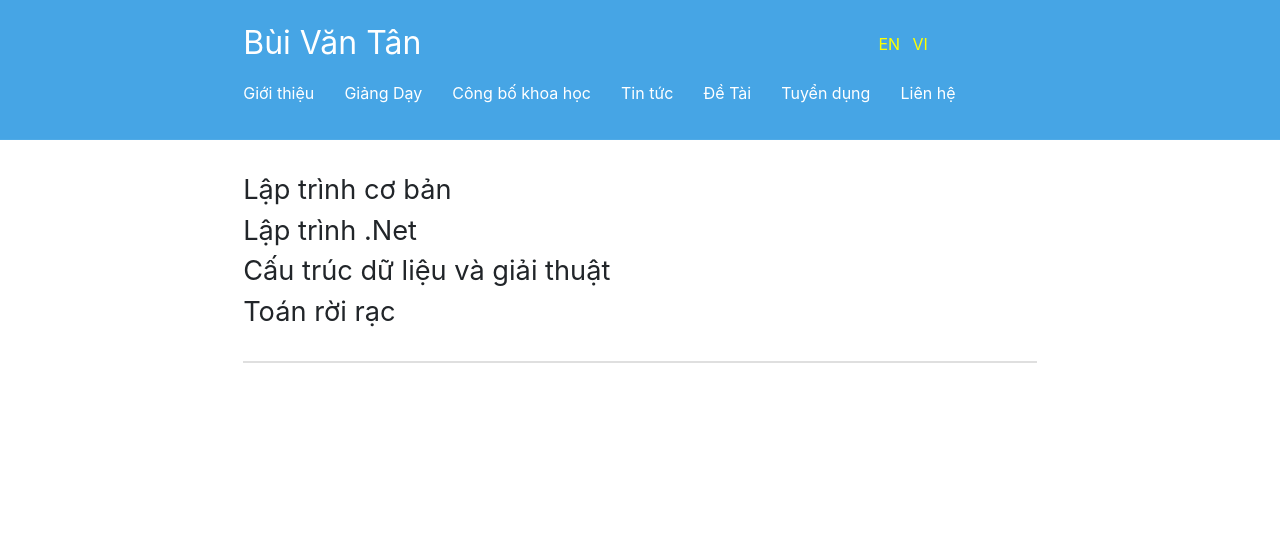
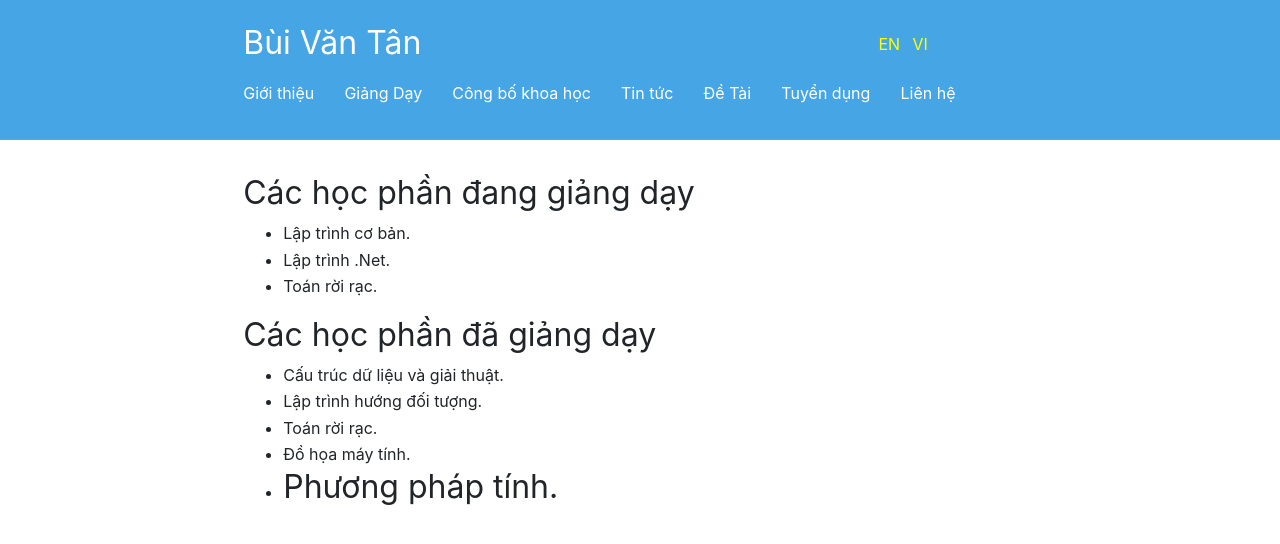
Before and after one commit to BuiTan/BuiTan.github.io, a Jekyll site: the page built from vi/Members.md, in a window 1280 px wide. Shown: the top 544 px of the page. Built offline with Jekyll 4.4.1, drawn with Linux system fonts in a browser that asks for light colours.

Commit message:
Update Members.md

```diff
--- a/vi/Members.md
+++ b/vi/Members.md
@@ -5,8 +5,15 @@ lang: VI
 ref: Members
 order: 1
 ---
-# Lập trình cơ bản
-# Lập trình .Net
-# Cấu trúc dữ liệu và giải thuật
-# Toán rời rạc
+## Các học phần đang giảng dạy
+* Lập trình cơ bản.
+* Lập trình .Net.
+* Toán rời rạc.
+
+## Các học phần đã giảng dạy
+* Cấu trúc dữ liệu và giải thuật.
+* Lập trình hướng đối tượng.
+* Toán rời rạc.
+* Đồ họa máy tính.
+* Phương pháp tính.
 ---
```
